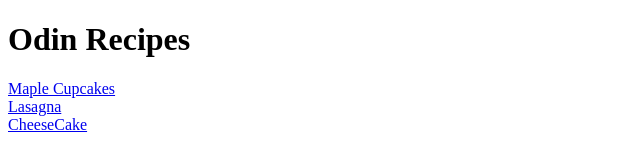
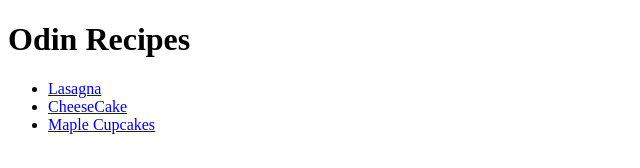
Before and after one commit to ArchitKayal/odin-recipes, a plain HTML site: page index.html in a window 1280 px wide. Shown: the whole page, without its empty margins (0-640 px from the left). Drawn offline with Linux system fonts and the light colour scheme.

Commit message:
added ul to index.html

```diff
--- a/index.html
+++ b/index.html
@@ -8,10 +8,10 @@
 </head>
 <body>
     <h1>Odin Recipes</h1>
-    <a href="./recipes/maplecupcakes.html">Maple Cupcakes</a>
-    <br>
-    <a href="./recipes/lasagna.html">Lasagna</a>
-    <br>
-    <a href="./recipes/cheesecake.html">CheeseCake</a>
+    <ul>
+        <li><a href="./recipes/lasagna.html">Lasagna</a></li>
+        <li><a href="./recipes/cheesecake.html">CheeseCake</a></li>
+        <li><a href="./recipes/maplecupcakes.html">Maple Cupcakes</a></li>
+    </ul>
 </body>
 </html>
```
